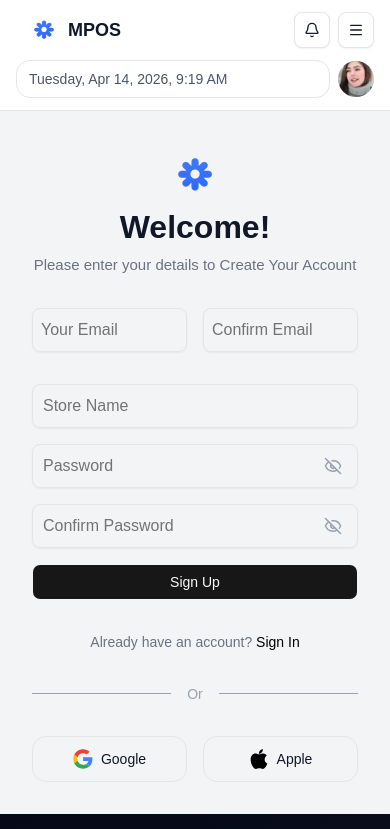
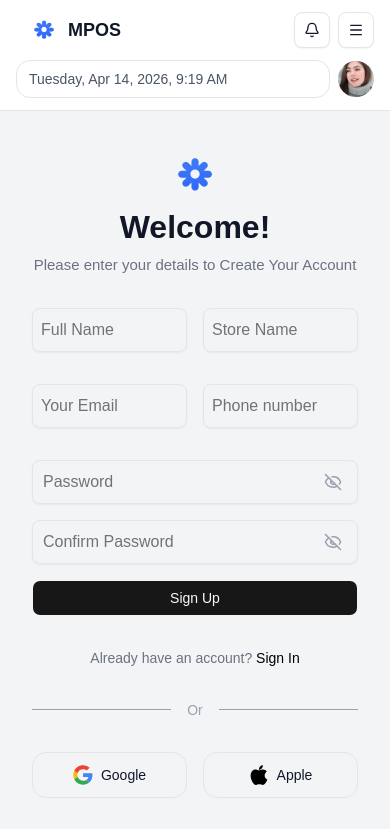
Before and after one commit to sultani-ali81/apos, a React (Vite) app: page /register in a window 390 px wide. Shown: the top 829 px of the page. Built offline with nearby package versions, Linux system fonts and the light colour scheme.

Commit message:
Add store name and phone fields to registration form

```diff
--- a/src/components/layout/register-form.tsx
+++ b/src/components/layout/register-form.tsx
@@ -11,8 +11,9 @@ export default function RegisterForm() {
 
   const [form, setForm] = useState({
     name: "",
+    storeName: "",
     email: "",
-    confirmEmail: "",
+    phone: "",
     password: "",
     confirmPassword: "",
   });
@@ -22,6 +23,10 @@ export default function RegisterForm() {
 
   const [loading, setLoading] = useState(false);
   const [error, setError] = useState("");
+
+  const [showOtpModal, setShowOtpModal] = useState(false);
+  const [otp, setOtp] = useState("");
+  const [userEmail, setUserEmail] = useState("");
 
   const handleChange = (e: React.ChangeEvent<HTMLInputElement>) => {
     setForm((prev) => ({
@@ -69,6 +74,24 @@ export default function RegisterForm() {
     }
   };
 
+  const handleVerifyOtp = async () => {
+    try {
+      setLoading(true);
+
+      await api.post("/auth/verify-otp", {
+        email: userEmail,
+        otp: otp,
+      });
+
+      // ✅ success → go to login
+      navigate("/login");
+    } catch (err) {
+      setError("Invalid OTP");
+    } finally {
+      setLoading(false);
+    }
+  };
+
   return (
     <div className="w-full max-w-md space-y-8">
       {/* Header */}
@@ -89,9 +112,25 @@ export default function RegisterForm() {
       </div>
 
       {/* Form */}
-      <div className="space-y-4">{/* your inputs here */}</div>
 
-      {/* Form */}
+      <div className="flex gap-4">
+        <Input
+          name="name"
+          type="text"
+          className="flex-1 border p-2"
+          placeholder="Full Name"
+          value={form.name}
+          onChange={handleChange}
+        />
+        <Input
+          name="storeName"
+          type="text"
+          value={form.storeName}
+          className="flex-1 border p-2"
+          placeholder="Store Name"
+          onChange={handleChange}
+        />
+      </div>
 
       <div className="flex gap-4">
         <Input
@@ -103,23 +142,16 @@ export default function RegisterForm() {
           onChange={handleChange}
         />
         <Input
-          name="confirmEmail"
-          type="email"
-          value={form.confirmEmail}
+          name="phone"
+          type="text"
+          value={form.phone}
           className="flex-1 border p-2"
-          placeholder="Confirm Email"
+          placeholder="Phone number"
           onChange={handleChange}
         />
       </div>
 
       <div className="space-y-4">
-        <Input
-          name="name"
-          placeholder="Store Name"
-          value={form.name}
-          onChange={handleChange}
-        />
-
         {/* Password */}
         <div className="relative">
           <Input
@@ -198,6 +230,40 @@ export default function RegisterForm() {
           <span className="text-sm font-medium">Apple</span>
         </button>
       </div>
+
+      {showOtpModal && (
+        <div className="fixed inset-0 flex items-center justify-center bg-black/50 z-50">
+          <div className="bg-white p-6 rounded-2xl w-[90%] max-w-sm space-y-4">
+            <h2 className="text-xl font-semibold text-center">Verify Email</h2>
+
+            <p className="text-sm text-gray-500 text-center">
+              Enter the OTP sent to your email
+            </p>
+
+            <Input
+              type="text"
+              placeholder="Enter OTP"
+              value={otp}
+              onChange={(e) => setOtp(e.target.value)}
+            />
+
+            <Button
+              onClick={handleVerifyOtp}
+              className="w-full"
+              disabled={loading}
+            >
+              {loading ? "Verifying..." : "Verify"}
+            </Button>
+
+            <button
+              onClick={() => setShowOtpModal(false)}
+              className="text-sm text-gray-400 w-full text-center"
+            >
+              Cancel
+            </button>
+          </div>
+        </div>
+      )}
     </div>
   );
 }
```
